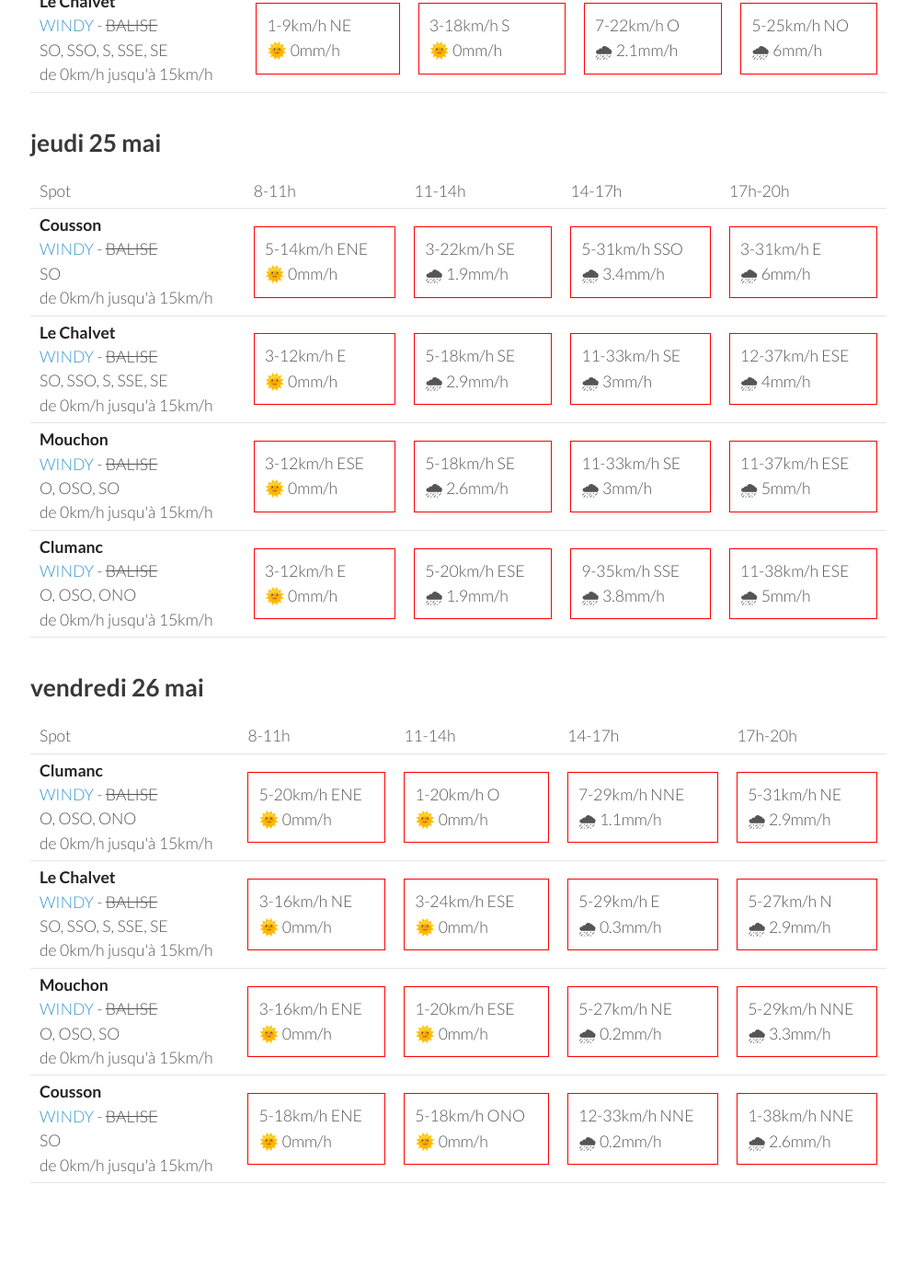
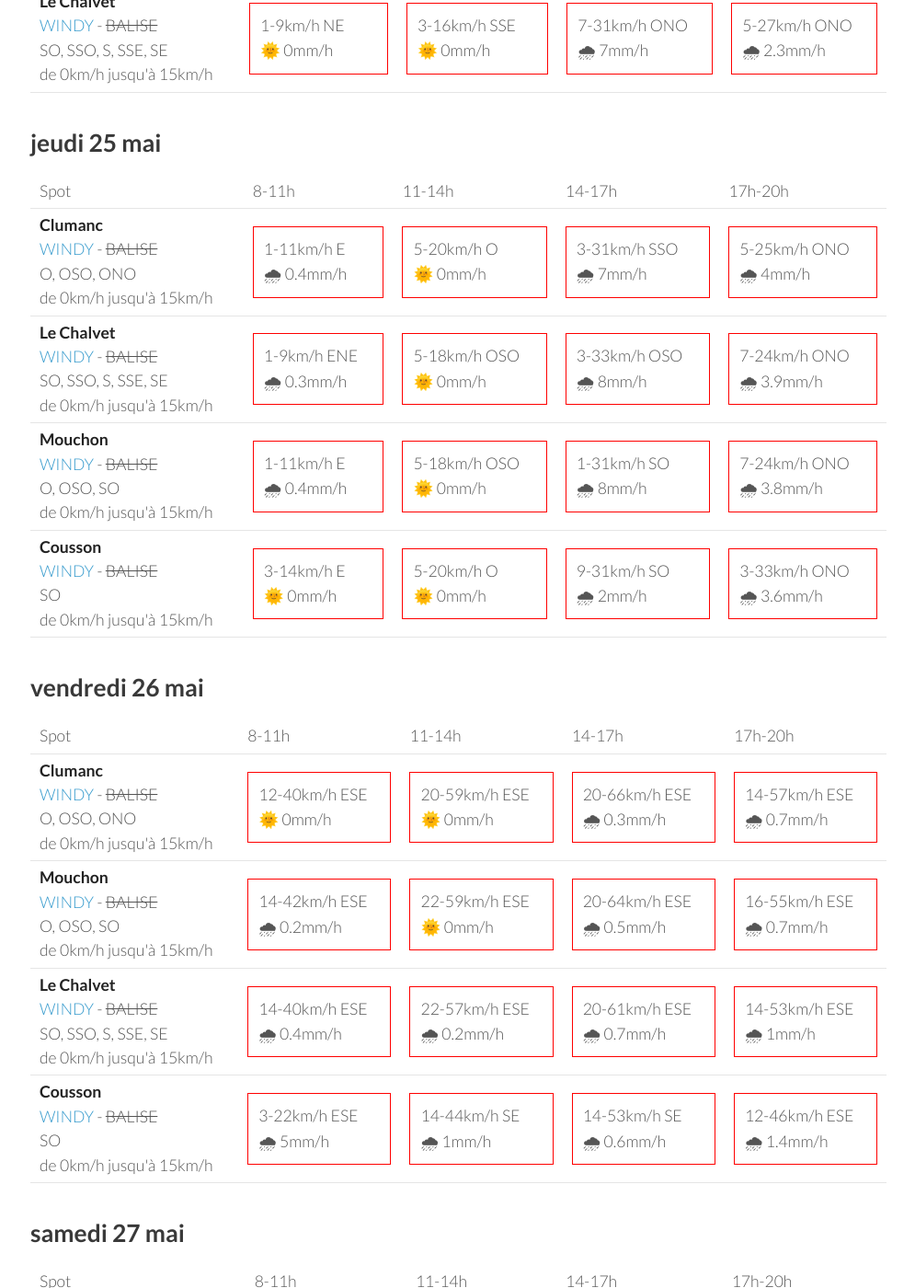
Before and after one commit to parapente-dans-le-nord/parapente-dans-le-nord.github.io, a Jekyll site: the page built from saint_andre.markdown, in a window 1280 px wide and 1400 px high, scrolled down 1918 px. Shown: the whole window at 92% size, without its empty margins (25-1020 px from the left). Built offline with Jekyll 4.4.1, drawn with Linux system fonts in a browser that asks for light colours; some of the changed text lies outside the part shown.

Commit message:
update index.markdown

```diff
--- a/saint_andre.markdown
+++ b/saint_andre.markdown
@@ -134,32 +134,32 @@ page mise à jour le lundi 22 mai 06:36
       <td>17h-20h</td>
     </tr>
 <tr>
-        <td><strong>Clumanc</strong><br><a href="https://windy.com/44.027/6.402?43.914,6.403,10,m:eSxaglP">WINDY</a> - <span class="no-balise"> BALISE </span><br> <span class="vent-favorable">O, OSO, ONO</span><br><span class="force-vent">de 0km/h jusqu'à 15km/h</span> </td>
+        <td><strong>Mouchon</strong><br><a href="https://windy.com/43.992/6.424?43.878,6.425,10,m:eSuaglR">WINDY</a> - <span class="no-balise"> BALISE </span><br> <span class="vent-favorable">O, OSO, SO</span><br><span class="force-vent">de 0km/h jusqu'à 15km/h</span> </td>
 
-            <td><div class="not-flyable"><p>1-11km/h E</p><p>🌞 0mm/h</p></div></td>
-            <td><div class="not-flyable"><p>3-18km/h SO</p><p>🌞 0mm/h</p></div></td>
-            <td><div class="not-flyable"><p>7-25km/h O</p><p>🌧 4.4mm/h</p></div></td>
-            <td><div class="not-flyable"><p>5-27km/h NO</p><p>🌧 3.2mm/h</p></div></td>
+            <td><div class="not-flyable"><p>1-9km/h ENE</p><p>🌞 0mm/h</p></div></td>
+            <td><div class="not-flyable"><p>3-16km/h S</p><p>🌞 0mm/h</p></div></td>
+            <td><div class="not-flyable"><p>5-31km/h NO</p><p>🌧 7mm/h</p></div></td>
+            <td><div class="not-flyable"><p>5-25km/h ONO</p><p>🌧 1.7mm/h</p></div></td>
 
 
     </tr>
 <tr>
-        <td><strong>Mouchon</strong><br><a href="https://windy.com/43.992/6.424?43.878,6.425,10,m:eSuaglR">WINDY</a> - <span class="no-balise"> BALISE </span><br> <span class="vent-favorable">O, OSO, SO</span><br><span class="force-vent">de 0km/h jusqu'à 15km/h</span> </td>
+        <td><strong>Clumanc</strong><br><a href="https://windy.com/44.027/6.402?43.914,6.403,10,m:eSxaglP">WINDY</a> - <span class="no-balise"> BALISE </span><br> <span class="vent-favorable">O, OSO, ONO</span><br><span class="force-vent">de 0km/h jusqu'à 15km/h</span> </td>
 
-            <td><div class="not-flyable"><p>1-9km/h E</p><p>🌞 0mm/h</p></div></td>
-            <td><div class="not-flyable"><p>3-16km/h SSO</p><p>🌞 0mm/h</p></div></td>
-            <td><div class="not-flyable"><p>7-24km/h O</p><p>🌧 3.8mm/h</p></div></td>
-            <td><div class="not-flyable"><p>5-27km/h NO</p><p>🌧 4.6mm/h</p></div></td>
+            <td><div class="not-flyable"><p>1-11km/h ENE</p><p>🌞 0mm/h</p></div></td>
+            <td><div class="not-flyable"><p>3-18km/h SSO</p><p>🌞 0mm/h</p></div></td>
+            <td><div class="not-flyable"><p>3-29km/h NO</p><p>🌧 6mm/h</p></div></td>
+            <td><div class="not-flyable"><p>5-25km/h ONO</p><p>🌧 1.5mm/h</p></div></td>
 
 
     </tr>
 <tr>
         <td><strong>Cousson</strong><br><a href="https://windy.com/44.054/6.240?43.940,6.241,10,m:eSAaglz">WINDY</a> - <span class="no-balise"> BALISE </span><br> <span class="vent-favorable">SO</span><br><span class="force-vent">de 0km/h jusqu'à 15km/h</span> </td>
 
-            <td><div class="not-flyable"><p>3-14km/h ENE</p><p>🌞 0mm/h</p></div></td>
+            <td><div class="not-flyable"><p>5-14km/h ENE</p><p>🌞 0mm/h</p></div></td>
             <td><div class="not-flyable"><p>5-18km/h OSO</p><p>🌞 0mm/h</p></div></td>
-            <td><div class="not-flyable"><p>5-24km/h SSE</p><p>🌧 1.8mm/h</p></div></td>
-            <td><div class="not-flyable"><p>5-29km/h NE</p><p>🌧 5mm/h</p></div></td>
+            <td><div class="not-flyable"><p>7-27km/h E</p><p>🌧 4mm/h</p></div></td>
+            <td><div class="not-flyable"><p>3-25km/h O</p><p>🌧 2.7mm/h</p></div></td>
 
 
     </tr>
@@ -167,9 +167,9 @@ page mise à jour le lundi 22 mai 06:36
         <td><strong>Le Chalvet</strong><br><a href="https://windy.com/43.979/6.480?43.866,6.480,10,m:eSsaglX">WINDY</a> - <span class="no-balise"> BALISE </span><br> <span class="vent-favorable">SO, SSO, S, SSE, SE</span><br><span class="force-vent">de 0km/h jusqu'à 15km/h</span> </td>
 
             <td><div class="not-flyable"><p>1-9km/h NE</p><p>🌞 0mm/h</p></div></td>
-            <td><div class="not-flyable"><p>3-18km/h S</p><p>🌞 0mm/h</p></div></td>
-            <td><div class="not-flyable"><p>7-22km/h O</p><p>🌧 2.1mm/h</p></div></td>
-            <td><div class="not-flyable"><p>5-25km/h NO</p><p>🌧 6mm/h</p></div></td>
+            <td><div class="not-flyable"><p>3-16km/h SSE</p><p>🌞 0mm/h</p></div></td>
+            <td><div class="not-flyable"><p>7-31km/h ONO</p><p>🌧 7mm/h</p></div></td>
+            <td><div class="not-flyable"><p>5-27km/h ONO</p><p>🌧 2.3mm/h</p></div></td>
 
 
     </tr>
@@ -190,42 +190,42 @@ page mise à jour le lundi 22 mai 06:36
       <td>17h-20h</td>
     </tr>
 <tr>
-        <td><strong>Cousson</strong><br><a href="https://windy.com/44.054/6.240?43.940,6.241,10,m:eSAaglz">WINDY</a> - <span class="no-balise"> BALISE </span><br> <span class="vent-favorable">SO</span><br><span class="force-vent">de 0km/h jusqu'à 15km/h</span> </td>
+        <td><strong>Clumanc</strong><br><a href="https://windy.com/44.027/6.402?43.914,6.403,10,m:eSxaglP">WINDY</a> - <span class="no-balise"> BALISE </span><br> <span class="vent-favorable">O, OSO, ONO</span><br><span class="force-vent">de 0km/h jusqu'à 15km/h</span> </td>
 
-            <td><div class="not-flyable"><p>5-14km/h ENE</p><p>🌞 0mm/h</p></div></td>
-            <td><div class="not-flyable"><p>3-22km/h SE</p><p>🌧 1.9mm/h</p></div></td>
-            <td><div class="not-flyable"><p>5-31km/h SSO</p><p>🌧 3.4mm/h</p></div></td>
-            <td><div class="not-flyable"><p>3-31km/h E</p><p>🌧 6mm/h</p></div></td>
+            <td><div class="not-flyable"><p>1-11km/h E</p><p>🌧 0.4mm/h</p></div></td>
+            <td><div class="not-flyable"><p>5-20km/h O</p><p>🌞 0mm/h</p></div></td>
+            <td><div class="not-flyable"><p>3-31km/h SSO</p><p>🌧 7mm/h</p></div></td>
+            <td><div class="not-flyable"><p>5-25km/h ONO</p><p>🌧 4mm/h</p></div></td>
 
 
     </tr>
 <tr>
         <td><strong>Le Chalvet</strong><br><a href="https://windy.com/43.979/6.480?43.866,6.480,10,m:eSsaglX">WINDY</a> - <span class="no-balise"> BALISE </span><br> <span class="vent-favorable">SO, SSO, S, SSE, SE</span><br><span class="force-vent">de 0km/h jusqu'à 15km/h</span> </td>
 
-            <td><div class="not-flyable"><p>3-12km/h E</p><p>🌞 0mm/h</p></div></td>
-            <td><div class="not-flyable"><p>5-18km/h SE</p><p>🌧 2.9mm/h</p></div></td>
-            <td><div class="not-flyable"><p>11-33km/h SE</p><p>🌧 3mm/h</p></div></td>
-            <td><div class="not-flyable"><p>12-37km/h ESE</p><p>🌧 4mm/h</p></div></td>
+            <td><div class="not-flyable"><p>1-9km/h ENE</p><p>🌧 0.3mm/h</p></div></td>
+            <td><div class="not-flyable"><p>5-18km/h OSO</p><p>🌞 0mm/h</p></div></td>
+            <td><div class="not-flyable"><p>3-33km/h OSO</p><p>🌧 8mm/h</p></div></td>
+            <td><div class="not-flyable"><p>7-24km/h ONO</p><p>🌧 3.9mm/h</p></div></td>
 
 
     </tr>
 <tr>
         <td><strong>Mouchon</strong><br><a href="https://windy.com/43.992/6.424?43.878,6.425,10,m:eSuaglR">WINDY</a> - <span class="no-balise"> BALISE </span><br> <span class="vent-favorable">O, OSO, SO</span><br><span class="force-vent">de 0km/h jusqu'à 15km/h</span> </td>
 
-            <td><div class="not-flyable"><p>3-12km/h ESE</p><p>🌞 0mm/h</p></div></td>
-            <td><div class="not-flyable"><p>5-18km/h SE</p><p>🌧 2.6mm/h</p></div></td>
-            <td><div class="not-flyable"><p>11-33km/h SE</p><p>🌧 3mm/h</p></div></td>
-            <td><div class="not-flyable"><p>11-37km/h ESE</p><p>🌧 5mm/h</p></div></td>
+            <td><div class="not-flyable"><p>1-11km/h E</p><p>🌧 0.4mm/h</p></div></td>
+            <td><div class="not-flyable"><p>5-18km/h OSO</p><p>🌞 0mm/h</p></div></td>
+            <td><div class="not-flyable"><p>1-31km/h SO</p><p>🌧 8mm/h</p></div></td>
+            <td><div class="not-flyable"><p>7-24km/h ONO</p><p>🌧 3.8mm/h</p></div></td>
 
 
     </tr>
 <tr>
-        <td><strong>Clumanc</strong><br><a href="https://windy.com/44.027/6.402?43.914,6.403,10,m:eSxaglP">WINDY</a> - <span class="no-balise"> BALISE </span><br> <span class="vent-favorable">O, OSO, ONO</span><br><span class="force-vent">de 0km/h jusqu'à 15km/h</span> </td>
+        <td><strong>Cousson</strong><br><a href="https://windy.com/44.054/6.240?43.940,6.241,10,m:eSAaglz">WINDY</a> - <span class="no-balise"> BALISE </span><br> <span class="vent-favorable">SO</span><br><span class="force-vent">de 0km/h jusqu'à 15km/h</span> </td>
 
-            <td><div class="not-flyable"><p>3-12km/h E</p><p>🌞 0mm/h</p></div></td>
-            <td><div class="not-flyable"><p>5-20km/h ESE</p><p>🌧 1.9mm/h</p></div></td>
-            <td><div class="not-flyable"><p>9-35km/h SSE</p><p>🌧 3.8mm/h</p></div></td>
-            <td><div class="not-flyable"><p>11-38km/h ESE</p><p>🌧 5mm/h</p></div></td>
+            <td><div class="not-flyable"><p>3-14km/h E</p><p>🌞 0mm/h</p></div></td>
+            <td><div class="not-flyable"><p>5-20km/h O</p><p>🌞 0mm/h</p></div></td>
+            <td><div class="not-flyable"><p>9-31km/h SO</p><p>🌧 2mm/h</p></div></td>
+            <td><div class="not-flyable"><p>3-33km/h ONO</p><p>🌧 3.6mm/h</p></div></td>
 
 
     </tr>
@@ -248,40 +248,40 @@ page mise à jour le lundi 22 mai 06:36
 <tr>
         <td><strong>Clumanc</strong><br><a href="https://windy.com/44.027/6.402?43.914,6.403,10,m:eSxaglP">WINDY</a> - <span class="no-balise"> BALISE </span><br> <span class="vent-favorable">O, OSO, ONO</span><br><span class="force-vent">de 0km/h jusqu'à 15km/h</span> </td>
 
-            <td><div class="not-flyable"><p>5-20km/h ENE</p><p>🌞 0mm/h</p></div></td>
-            <td><div class="not-flyable"><p>1-20km/h O</p><p>🌞 0mm/h</p></div></td>
-            <td><div class="not-flyable"><p>7-29km/h NNE</p><p>🌧 1.1mm/h</p></div></td>
-            <td><div class="not-flyable"><p>5-31km/h NE</p><p>🌧 2.9mm/h</p></div></td>
+            <td><div class="not-flyable"><p>12-40km/h ESE</p><p>🌞 0mm/h</p></div></td>
+            <td><div class="not-flyable"><p>20-59km/h ESE</p><p>🌞 0mm/h</p></div></td>
+            <td><div class="not-flyable"><p>20-66km/h ESE</p><p>🌧 0.3mm/h</p></div></td>
+            <td><div class="not-flyable"><p>14-57km/h ESE</p><p>🌧 0.7mm/h</p></div></td>
+
+
+    </tr>
+<tr>
+        <td><strong>Mouchon</strong><br><a href="https://windy.com/43.992/6.424?43.878,6.425,10,m:eSuaglR">WINDY</a> - <span class="no-balise"> BALISE </span><br> <span class="vent-favorable">O, OSO, SO</span><br><span class="force-vent">de 0km/h jusqu'à 15km/h</span> </td>
+
+            <td><div class="not-flyable"><p>14-42km/h ESE</p><p>🌧 0.2mm/h</p></div></td>
+            <td><div class="not-flyable"><p>22-59km/h ESE</p><p>🌞 0mm/h</p></div></td>
+            <td><div class="not-flyable"><p>20-64km/h ESE</p><p>🌧 0.5mm/h</p></div></td>
+            <td><div class="not-flyable"><p>16-55km/h ESE</p><p>🌧 0.7mm/h</p></div></td>
 
 
     </tr>
 <tr>
         <td><strong>Le Chalvet</strong><br><a href="https://windy.com/43.979/6.480?43.866,6.480,10,m:eSsaglX">WINDY</a> - <span class="no-balise"> BALISE </span><br> <span class="vent-favorable">SO, SSO, S, SSE, SE</span><br><span class="force-vent">de 0km/h jusqu'à 15km/h</span> </td>
 
-            <td><div class="not-flyable"><p>3-16km/h NE</p><p>🌞 0mm/h</p></div></td>
-            <td><div class="not-flyable"><p>3-24km/h ESE</p><p>🌞 0mm/h</p></div></td>
-            <td><div class="not-flyable"><p>5-29km/h E</p><p>🌧 0.3mm/h</p></div></td>
-            <td><div class="not-flyable"><p>5-27km/h N</p><p>🌧 2.9mm/h</p></div></td>
-
-
-    </tr>
-<tr>
-        <td><strong>Mouchon</strong><br><a href="https://windy.com/43.992/6.424?43.878,6.425,10,m:eSuaglR">WINDY</a> - <span class="no-balise"> BALISE </span><br> <span class="vent-favorable">O, OSO, SO</span><br><span class="force-vent">de 0km/h jusqu'à 15km/h</span> </td>
-
-            <td><div class="not-flyable"><p>3-16km/h ENE</p><p>🌞 0mm/h</p></div></td>
-            <td><div class="not-flyable"><p>1-20km/h ESE</p><p>🌞 0mm/h</p></div></td>
-            <td><div class="not-flyable"><p>5-27km/h NE</p><p>🌧 0.2mm/h</p></div></td>
-            <td><div class="not-flyable"><p>5-29km/h NNE</p><p>🌧 3.3mm/h</p></div></td>
+            <td><div class="not-flyable"><p>14-40km/h ESE</p><p>🌧 0.4mm/h</p></div></td>
+            <td><div class="not-flyable"><p>22-57km/h ESE</p><p>🌧 0.2mm/h</p></div></td>
+            <td><div class="not-flyable"><p>20-61km/h ESE</p><p>🌧 0.7mm/h</p></div></td>
+            <td><div class="not-flyable"><p>14-53km/h ESE</p><p>🌧 1mm/h</p></div></td>
 
 
     </tr>
 <tr>
         <td><strong>Cousson</strong><br><a href="https://windy.com/44.054/6.240?43.940,6.241,10,m:eSAaglz">WINDY</a> - <span class="no-balise"> BALISE </span><br> <span class="vent-favorable">SO</span><br><span class="force-vent">de 0km/h jusqu'à 15km/h</span> </td>
 
-            <td><div class="not-flyable"><p>5-18km/h ENE</p><p>🌞 0mm/h</p></div></td>
-            <td><div class="not-flyable"><p>5-18km/h ONO</p><p>🌞 0mm/h</p></div></td>
-            <td><div class="not-flyable"><p>12-33km/h NNE</p><p>🌧 0.2mm/h</p></div></td>
-            <td><div class="not-flyable"><p>1-38km/h NNE</p><p>🌧 2.6mm/h</p></div></td>
+            <td><div class="not-flyable"><p>3-22km/h ESE</p><p>🌧 5mm/h</p></div></td>
+            <td><div class="not-flyable"><p>14-44km/h SE</p><p>🌧 1mm/h</p></div></td>
+            <td><div class="not-flyable"><p>14-53km/h SE</p><p>🌧 0.6mm/h</p></div></td>
+            <td><div class="not-flyable"><p>12-46km/h ESE</p><p>🌧 1.4mm/h</p></div></td>
 
 
     </tr>
@@ -289,3 +289,59 @@ page mise à jour le lundi 22 mai 06:36
 </tbody>
 </table>
 {:/}
+## samedi 27 mai
+
+{::nomarkdown}
+<table>
+  <tbody>
+    <tr>
+      <td>Spot</td>
+      <td>8-11h</td>
+      <td>11-14h</td>
+      <td>14-17h</td>
+      <td>17h-20h</td>
+    </tr>
+<tr>
+        <td><strong>Cousson</strong><br><a href="https://windy.com/44.054/6.240?43.940,6.241,10,m:eSAaglz">WINDY</a> - <span class="no-balise"> BALISE </span><br> <span class="vent-favorable">SO</span><br><span class="force-vent">de 0km/h jusqu'à 15km/h</span> </td>
+
+            <td><div class="not-flyable"><p>5-16km/h ENE</p><p>🌞 0mm/h</p></div></td>
+            <td><div class="not-flyable"><p>1-18km/h SO</p><p>🌞 0mm/h</p></div></td>
+            <td><div class="not-flyable"><p>5-27km/h SSO</p><p>🌧 1.9mm/h</p></div></td>
+            <td><div class="not-flyable"><p>1-29km/h NNE</p><p>🌧 3.9mm/h</p></div></td>
+
+
+    </tr>
+<tr>
+        <td><strong>Le Chalvet</strong><br><a href="https://windy.com/43.979/6.480?43.866,6.480,10,m:eSsaglX">WINDY</a> - <span class="no-balise"> BALISE </span><br> <span class="vent-favorable">SO, SSO, S, SSE, SE</span><br><span class="force-vent">de 0km/h jusqu'à 15km/h</span> </td>
+
+            <td><div class="not-flyable"><p>3-12km/h NE</p><p>🌞 0mm/h</p></div></td>
+            <td><div class="not-flyable"><p>9-25km/h SE</p><p>🌞 0mm/h</p></div></td>
+            <td><div class="not-flyable"><p>11-33km/h SE</p><p>🌧 3mm/h</p></div></td>
+            <td><div class="not-flyable"><p>1-33km/h NO</p><p>🌧 2.7mm/h</p></div></td>
+
+
+    </tr>
+<tr>
+        <td><strong>Mouchon</strong><br><a href="https://windy.com/43.992/6.424?43.878,6.425,10,m:eSuaglR">WINDY</a> - <span class="no-balise"> BALISE </span><br> <span class="vent-favorable">O, OSO, SO</span><br><span class="force-vent">de 0km/h jusqu'à 15km/h</span> </td>
+
+            <td><div class="not-flyable"><p>3-14km/h ENE</p><p>🌞 0mm/h</p></div></td>
+            <td><div class="not-flyable"><p>7-25km/h SE</p><p>🌞 0mm/h</p></div></td>
+            <td><div class="not-flyable"><p>11-31km/h SSE</p><p>🌧 1.4mm/h</p></div></td>
+            <td><div class="not-flyable"><p>1-33km/h N</p><p>🌧 3.6mm/h</p></div></td>
+
+
+    </tr>
+<tr>
+        <td><strong>Clumanc</strong><br><a href="https://windy.com/44.027/6.402?43.914,6.403,10,m:eSxaglP">WINDY</a> - <span class="no-balise"> BALISE </span><br> <span class="vent-favorable">O, OSO, ONO</span><br><span class="force-vent">de 0km/h jusqu'à 15km/h</span> </td>
+
+            <td><div class="not-flyable"><p>3-16km/h ENE</p><p>🌞 0mm/h</p></div></td>
+            <td><div class="not-flyable"><p>7-24km/h SE</p><p>🌞 0mm/h</p></div></td>
+            <td><div class="not-flyable"><p>11-33km/h SSE</p><p>🌧 0.7mm/h</p></div></td>
+            <td><div class="not-flyable"><p>3-35km/h NNE</p><p>🌧 4mm/h</p></div></td>
+
+
+    </tr>
+
+</tbody>
+</table>
+{:/}
```
Also changed, not shown: other parts of saint_andre.markdown (+1 -1 lines).
